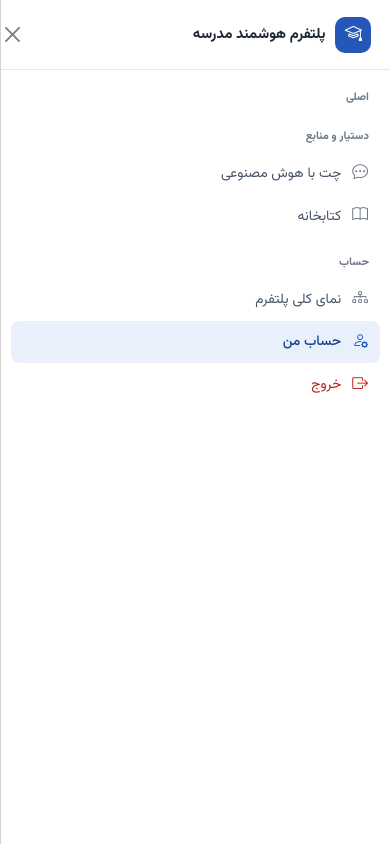
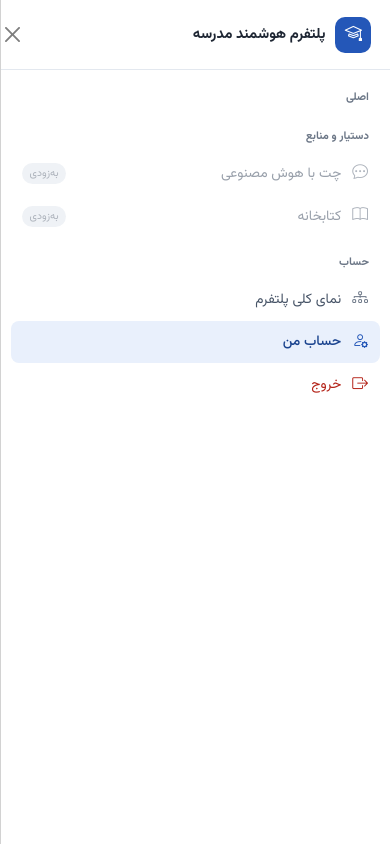
Before and after one commit to CodeNomad84/Educational-Intelligence-Platform, a Django app: page /account/password/ in a window 390 px wide, after a click that opens the changed part. Run offline with Django 5.2, Linux system fonts and the light colour scheme; a user stored in the database is signed in; data comes from the database, SQL or seed files in the repository; tables that the repository leaves empty hold one stand-in row (values such as "Sample post"); parts of the project's set-up code (start-up, migrations or seed data) failed here and were passed over; some libraries are stand-ins or nearby versions.

Commit message:
feat(ui): menu shows chat/library as disabled 'soon', fitted chart axes, mobile table scroll; screenshot script uses a temporary profile outside the output folder
Co-Authored-By: Claude Sonnet 5.5 <noreply@anthropic.com>

```diff
--- a/django_core/dashboard/static/dashboard/css/eip.css
+++ b/django_core/dashboard/static/dashboard/css/eip.css
@@ -158,3 +158,13 @@ a.eip-stat:hover { border-color: var(--eip-border-strong); color: inherit; }
     .eip-sidebar, .eip-topbar, .eip-demo-banner, .eip-page-actions, .btn { display: none !important; }
     body { background: #fff; } .eip-content { padding: 0; max-width: none; } .card, .eip-stat { box-shadow: none; }
 }
+
+/* Not-yet-usable menu entries: visible, not clickable, no route behind them */
+.eip-nav-link.is-disabled { opacity: .55; cursor: not-allowed; pointer-events: none; }
+.eip-soon { margin-inline-start: auto; font-size: .7rem; background: var(--eip-border, #e3e8ef); color: var(--eip-muted, #6b7686); border-radius: 999px; padding: .1rem .5rem; }
+
+/* Wide tables scroll inside their card on small screens instead of widening the page */
+@media (max-width: 767.98px) {
+  .eip-content .card-body, .eip-content .card { overflow-x: auto; }
+  .eip-content table { min-width: 34rem; }
+}
--- a/django_core/dashboard/templates/dashboard/base.html
+++ b/django_core/dashboard/templates/dashboard/base.html
@@ -66,8 +66,8 @@
             {# DEMO SCOPE begin — chat/library are disabled in Phase 1 (403); hidden in the demo #}
             {% if not DEMO_MODE %}
             <div class="eip-nav-section">دستیار و منابع</div>
-            {% nav_link 'dashboard:chat' 'chat-dots' 'چت با هوش مصنوعی' %}
-            {% nav_link 'dashboard:library' 'book' 'کتابخانه' %}
+            <span class="eip-nav-link is-disabled" aria-disabled="true"><i class="bi bi-chat-dots" aria-hidden="true"></i><span>چت با هوش مصنوعی</span><small class="eip-soon">به‌زودی</small></span>
+            <span class="eip-nav-link is-disabled" aria-disabled="true"><i class="bi bi-book" aria-hidden="true"></i><span>کتابخانه</span><small class="eip-soon">به‌زودی</small></span>
             {% endif %}
             {# DEMO SCOPE end #}
 
--- a/django_core/dashboard/templates/dashboard/principal.html
+++ b/django_core/dashboard/templates/dashboard/principal.html
@@ -101,5 +101,5 @@
 {% block scripts %}{% if overview.total %}
 <script src="{% static 'dashboard/vendor/chartjs-4.4.1/chart.umd.js' %}"></script>
 <script src="{% static 'dashboard/js/eip-charts.js' %}"></script>
-<script>EipCharts.line('chart-attendance', 'd-attendance', {suffix: '٪', min: 50, max: 100}); EipCharts.line('chart-grades', 'd-grades', {min: 0, max: 20});</script>
+<script>EipCharts.line('chart-attendance', 'd-attendance', {suffix: '٪', min: 0, max: 100, fit: true}); EipCharts.line('chart-grades', 'd-grades', {min: 0, max: 20, fit: true});</script>
 {% endif %}{% endblock %}
```
Also changed, not shown: django_core/dashboard/static/dashboard/js/eip-charts.js (+7 -0 lines), scripts/dev/screenshot.mjs (+4 -3 lines).
